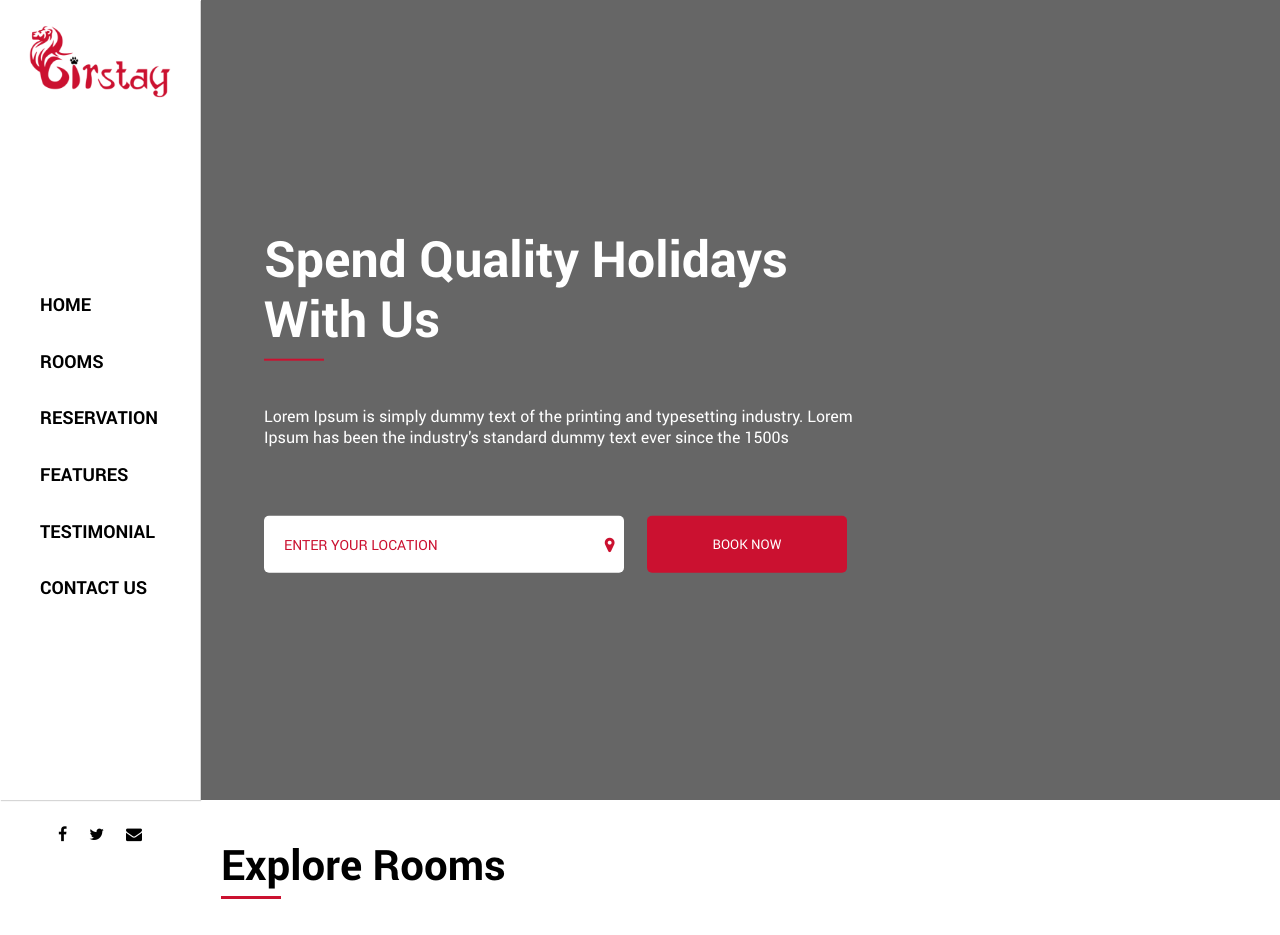
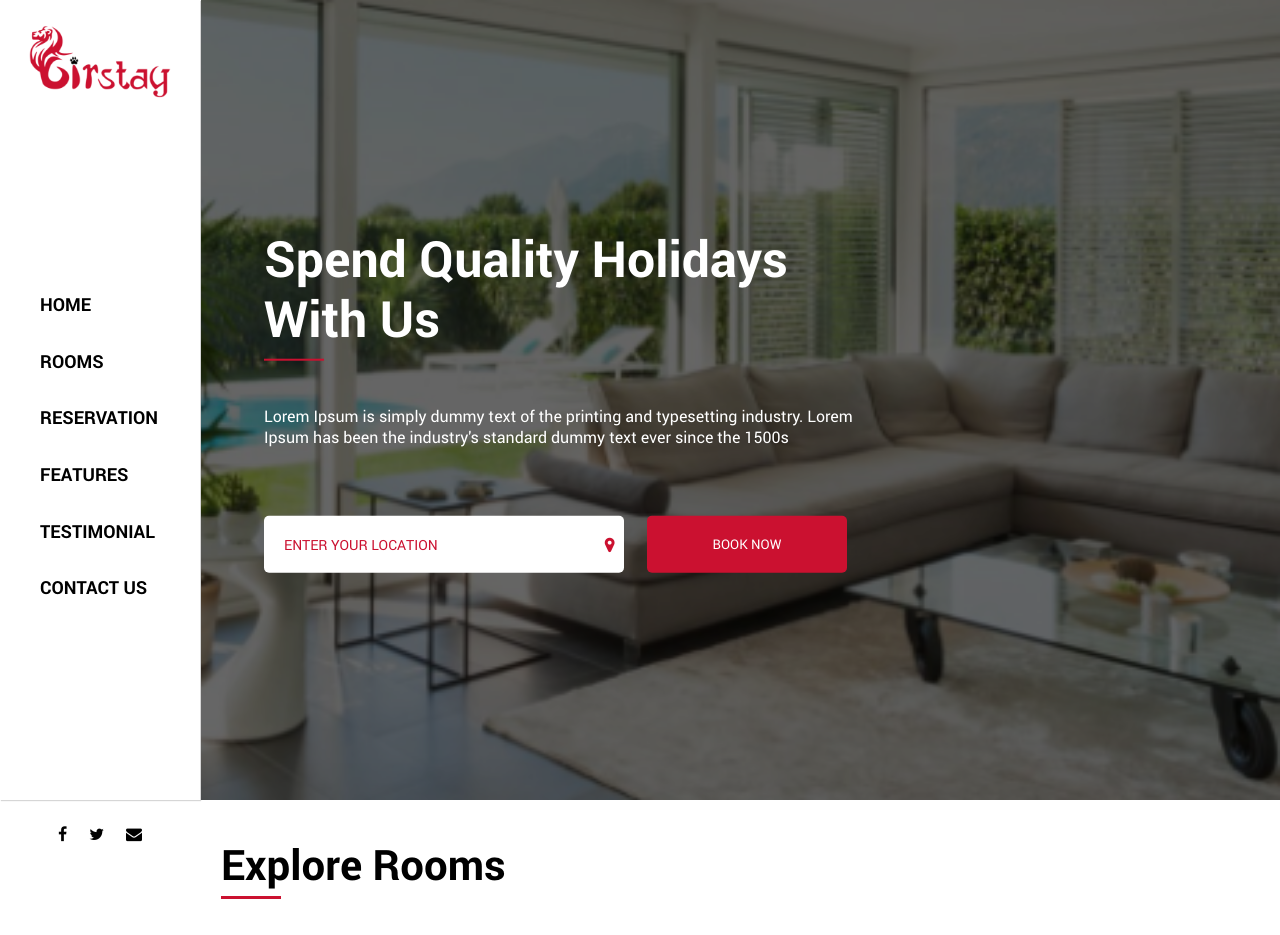
Before and after one commit to rvmehta745/booking, a PHP site: page / in a window 1280 px wide. Shown: the top 935 px of the page. Run offline with PHP 8.4, Linux system fonts and the light colour scheme.

Commit message:
modification

```diff
--- a/index.php
+++ b/index.php
@@ -53,6 +53,17 @@
 	</header>
 	<section class="right-sec">
 		<section class="banner" id="home">
+			<div class="banner-slider">
+				<div class="banner-main-img" style="background-image:url(images/about.png)">
+					<!-- <img src="images/about.png">-->
+				</div>
+				<div class="banner-main-img" style="background-image:url(images/Depositphotos.png)">
+					<!-- <img src="images/Depositphotos.png"> -->
+				</div>
+				<div class="banner-main-img" style="background-image:url(images/about.png)">
+					<!-- <img src="images/about.png"> -->
+				</div>
+			</div>
 			<div class="banner-inner">
 				<h1>Spend Quality Holidays With Us</h1>
 				<p>Lorem Ipsum is simply dummy text of the printing and typesetting industry. Lorem Ipsum has been the industry's standard dummy text ever since the 1500s</p>
@@ -247,6 +258,18 @@ $(document).ready(function(){
   });
 });
 
+$(document).ready(function(){
+  $('.banner-slider').slick({
+    lidesToShow: 1,
+	slidesToScroll: 1,
+	infinite: true,
+	arrows: false,
+	autoplay: true,
+	autoplaySpeed: 5000,
+	dots:false
+  });
+});
+
 $( ".l-menu a[href^='#'], .res-menu a[href^='#']").on( 'click', function ( e ) {
 			// prevent default anchor click behavior
 			e.preventDefault();
```
